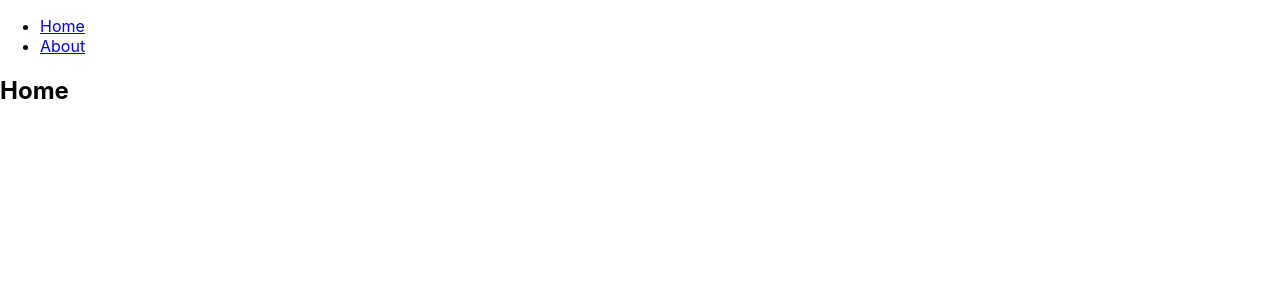
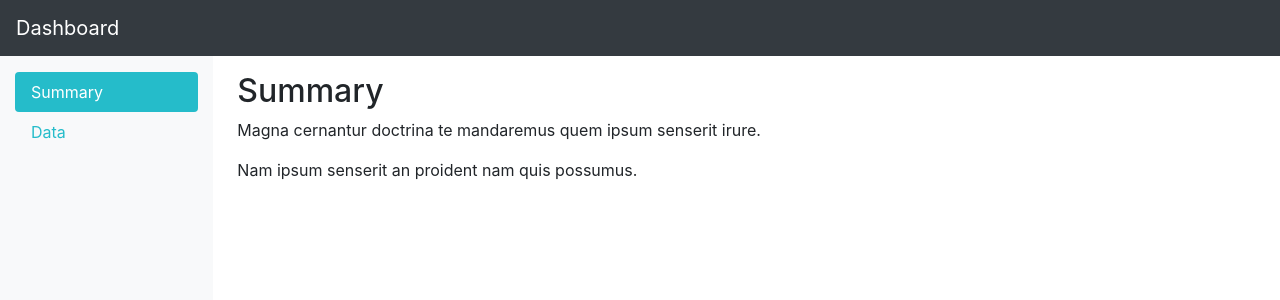
Before and after one commit to leonelgalan/dashboard, a React (Create React App) app: page / in a window 1280 px wide. Shown: the top 300 px of the page. Built offline with nearby package versions, Linux system fonts and the light colour scheme.

Commit message:
Styles with Bootstrap

```diff
--- a/package.json
+++ b/package.json
@@ -6,6 +6,9 @@
     "@testing-library/jest-dom": "^4.2.4",
     "@testing-library/react": "^9.3.2",
     "@testing-library/user-event": "^7.1.2",
+    "bootstrap": "4.4.1",
+    "jquery": "^3.4.1",
+    "popper.js": "^1.16.0",
     "react": "^16.12.0",
     "react-dom": "^16.12.0",
     "react-router-dom": "^5.1.2",
@@ -38,6 +41,7 @@
     "eslint-plugin-jsx-a11y": "^6.2.3",
     "eslint-plugin-react": "^7.14.3",
     "eslint-plugin-react-hooks": "^1.7.0",
+    "node-sass": "^4.13.0",
     "stylelint": "^12.0.1",
     "stylelint-config-standard": "^19.0.0"
   }
--- a/src/App.jsx
+++ b/src/App.jsx
@@ -1,19 +1,31 @@
 import React from 'react';
-import { BrowserRouter as Router, Route, Link } from 'react-router-dom';
-import Home from './pages/Home';
-import About from './pages/About';
+import { BrowserRouter as Router, Route } from 'react-router-dom';
+
+import 'jquery';
+import 'popper.js';
+import 'bootstrap';
+
+import Summary from './pages/Summary';
+import Data from './pages/Data';
+import Sidebar from './components/Sidebar';
+import Navbar from './components/Navbar';
+
+import './App.scss';
 
 const App = () => (
   <Router>
-    <div>
-      <ul>
-        <li><Link to="/">Home</Link></li>
-        <li><Link to="/about">About</Link></li>
-      </ul>
-
-      <Route exact path="/" component={Home} />
-      <Route path="/about" component={About} />
-    </div>
+    <>
+      <Navbar />
+      <div className="container-fluid">
+        <div className="row">
+          <Sidebar />
+          <main role="main" className="col-md-9 ml-sm-auto col-lg-10 pt-3 px-4">
+            <Route exact path="/" component={Summary} />
+            <Route path="/data" component={Data} />
+          </main>
+        </div>
+      </div>
+    </>
   </Router>
 );
 
--- /dev/null
+++ b/src/App.scss
@@ -0,0 +1,3 @@
+$primary: #25bcca;
+
+@import '~bootstrap/scss/bootstrap.scss';
--- /dev/null
+++ b/src/components/Navbar.jsx
@@ -0,0 +1,30 @@
+import React from 'react';
+import { NavLink } from 'react-router-dom';
+
+const Navbar = () => (
+  <nav className="navbar navbar-expand-md navbar-dark bg-dark">
+    <span className="navbar-brand">Dashboard</span>
+    <button
+      className="navbar-toggler"
+      type="button"
+      data-toggle="collapse"
+      data-target="#navbarCollapse"
+      aria-controls="navbarCollapse"
+      aria-expanded="false"
+      aria-label="Toggle navigation">
+      <span className="navbar-toggler-icon" />
+    </button>
+    <div className="collapse navbar-collapse" id="navbarCollapse">
+      <ul className="navbar-nav mr-auto d-md-none">
+        <li className="nav-item">
+          <NavLink exact to="/" className="nav-link">Summary</NavLink>
+        </li>
+        <li className="nav-item">
+          <NavLink to="/data" className="nav-link">Data</NavLink>
+        </li>
+      </ul>
+    </div>
+  </nav>
+);
+
+export default Navbar;
--- /dev/null
+++ b/src/components/Sidebar.jsx
@@ -0,0 +1,19 @@
+import React from 'react';
+import { NavLink } from 'react-router-dom';
+
+const Sidebar = () => (
+  <nav className="col-md-2 d-none d-md-block bg-light sidebar vh-100">
+    <div className="sidebar-sticky">
+      <ul className="nav nav-pills flex-column py-3">
+        <li className="nav-item">
+          <NavLink exact to="/" className="nav-link">Summary</NavLink>
+        </li>
+        <li className="nav-item">
+          <NavLink to="/data" className="nav-link">Data</NavLink>
+        </li>
+      </ul>
+    </div>
+  </nav>
+);
+
+export default Sidebar;
--- a/src/pages/About.jsx
+++ /dev/null
@@ -1,9 +0,0 @@
-import React from 'react';
-
-const About = () => (
-  <div>
-    <h2>About</h2>
-  </div>
-);
-
-export default About;
--- /dev/null
+++ b/src/pages/Data.jsx
@@ -0,0 +1,11 @@
+import React from 'react';
+
+const Data = () => (
+  <>
+    <h2>Data</h2>
+    <p>Ea malis legam o laboris iis ab fugiat iis culpa.</p>
+    <p>Arbitror anim legam sed summis, in ne tempor mentitum.</p>
+  </>
+);
+
+export default Data;
--- a/src/pages/Home.jsx
+++ /dev/null
@@ -1,9 +0,0 @@
-import React from 'react';
-
-const Home = () => (
-  <div>
-    <h2>Home</h2>
-  </div>
-);
-
-export default Home;
--- /dev/null
+++ b/src/pages/Summary.jsx
@@ -0,0 +1,11 @@
+import React from 'react';
+
+const Summary = () => (
+  <>
+    <h2>Summary</h2>
+    <p>Magna cernantur doctrina te mandaremus quem ipsum senserit irure.</p>
+    <p>Nam ipsum senserit an proident nam quis possumus.</p>
+  </>
+);
+
+export default Summary;
```
Also changed, not shown: 2 other files (tests, documents, lock files or other folders).
